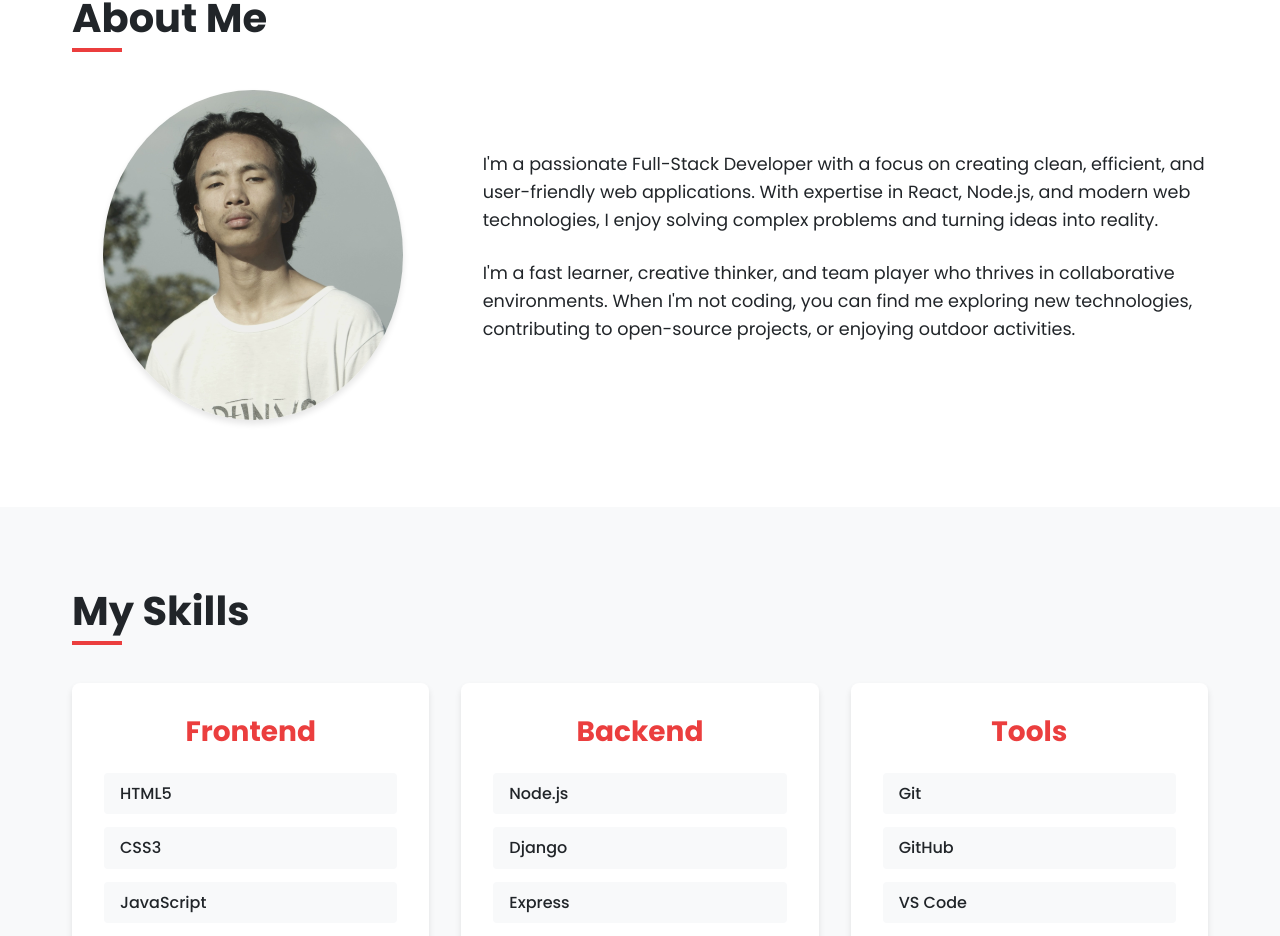
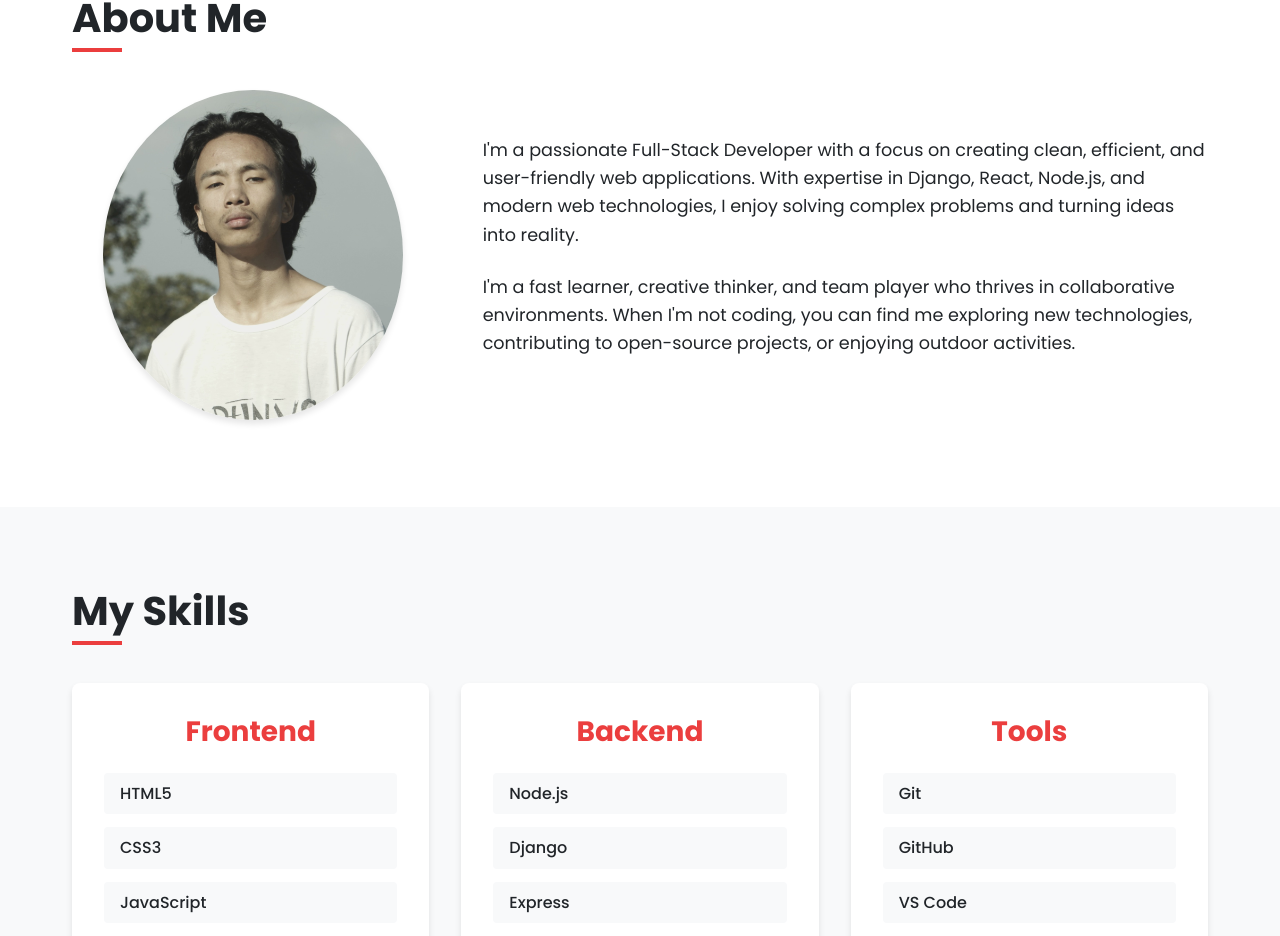
Before and after one commit to MIMIIKK/red-MONK, a React (Vite) app: page / in a window 1280 px wide. Shown: the part 806-1742 px from the top of the page. Built offline with nearby package versions, Linux system fonts and the light colour scheme.

Commit message:
updates are all red

```diff
--- a/src/components/About.jsx
+++ b/src/components/About.jsx
@@ -12,7 +12,7 @@ function About() {
           <div className="about-text">
             <p>
               I'm a passionate Full-Stack Developer with a focus on creating clean, efficient, and user-friendly web applications.
-              With expertise in React, Node.js, and modern web technologies, I enjoy solving complex problems and turning ideas into reality.
+              With expertise in Django, React, Node.js, and modern web technologies, I enjoy solving complex problems and turning ideas into reality.
             </p>
             <p>
               I'm a fast learner, creative thinker, and team player who thrives in collaborative environments.
```
